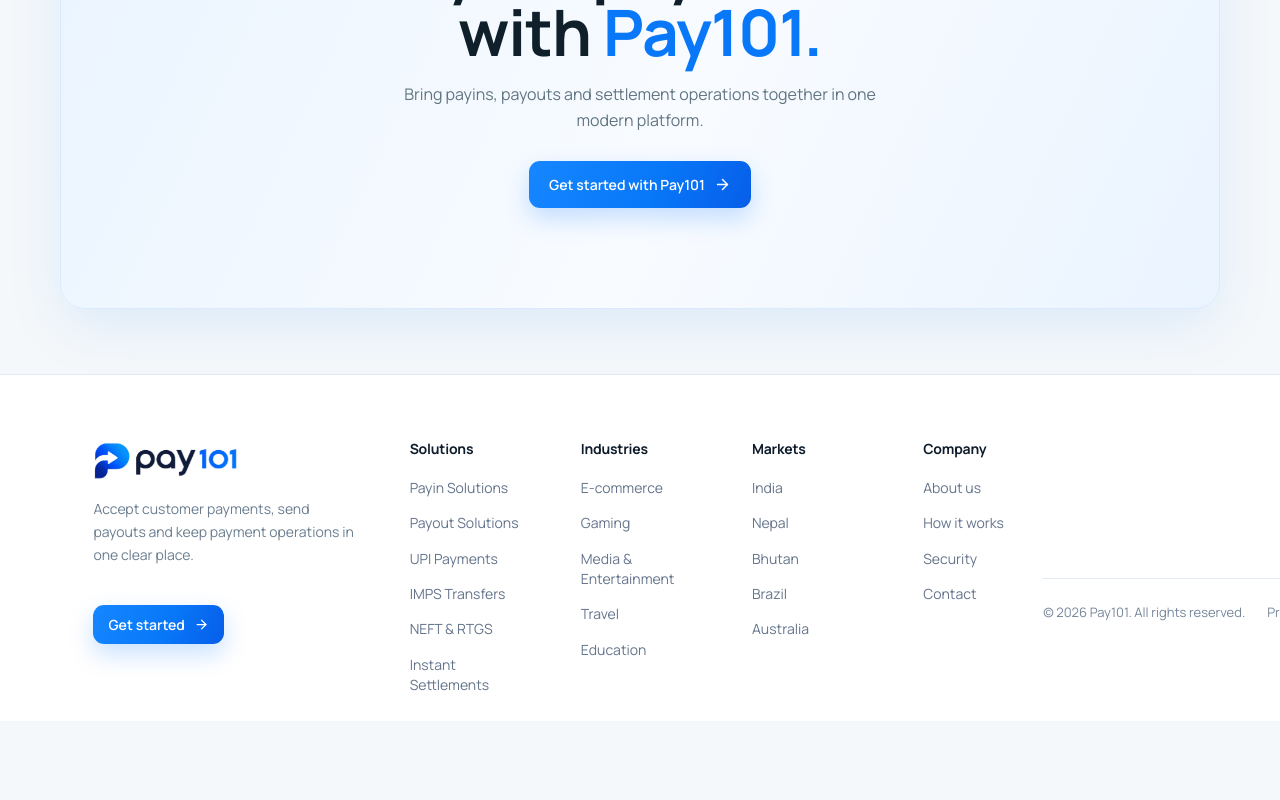
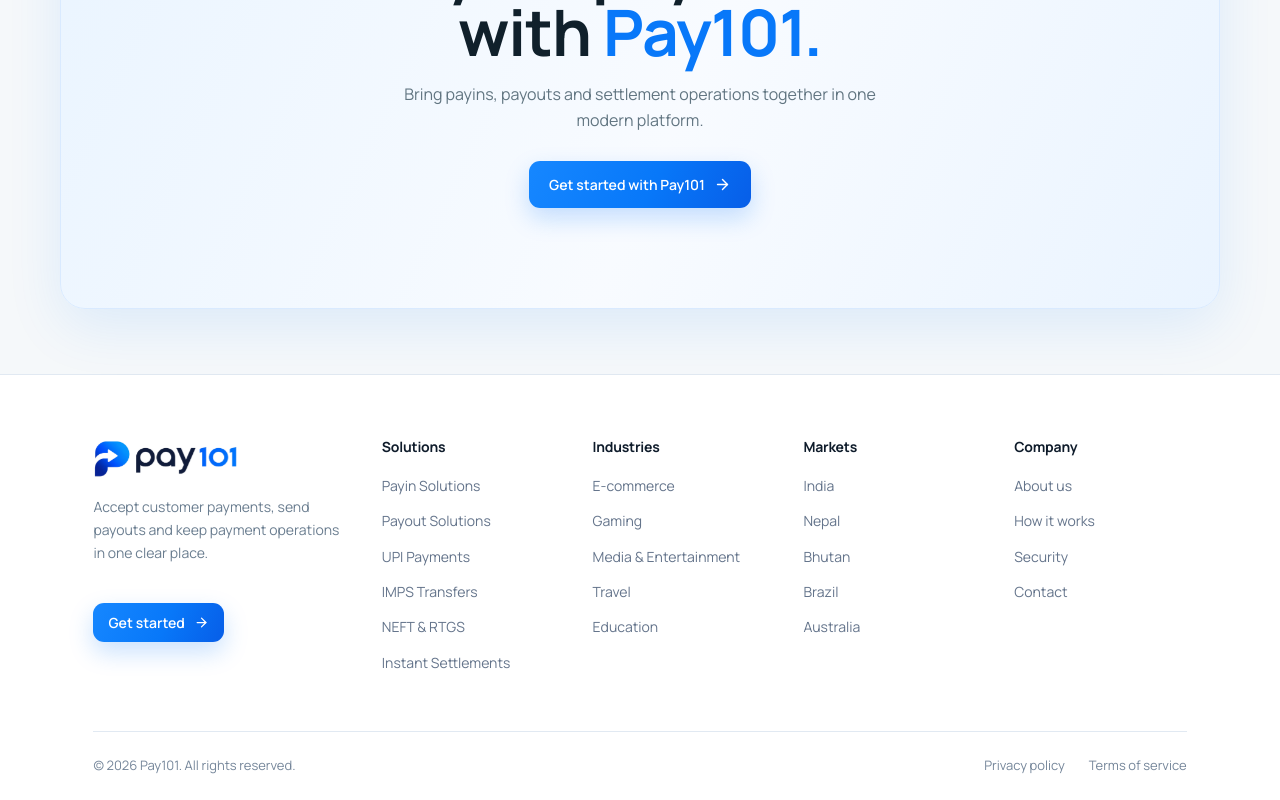
Before and after one commit to kartikmishra543/pay101-demo, a React (Vite) app: page / in a window 1280 px wide. Shown: the part 5737-6537 px from the top of the page. Before the commit the page ends 6458 px from the top, so only its background shows below. Built offline with nearby package versions, Linux system fonts and the light colour scheme.

Commit message:
Fix footer layout conflict with legacy global flex rules

```diff
--- a/src/style.css
+++ b/src/style.css
@@ -661,3 +661,48 @@ h1,h2,h3,h4,h5,h6{letter-spacing:-.015em!important;line-height:1.14;font-weight:
 @media(min-width:901px) and (max-width:1150px){.p101Footer{padding-inline:35px}.p101FooterGrid{grid-template-columns:minmax(205px,1.35fr) repeat(4,minmax(110px,1fr));gap:24px}}
 @media(max-width:900px){.p101FooterGrid{grid-template-columns:repeat(2,minmax(0,1fr));gap:30px}.p101FooterBrand{grid-column:1/-1}.p101FooterBottom{margin-top:40px}}
 @media(max-width:550px){.p101Footer{padding:42px 22px 22px}.p101FooterGrid{gap:28px 18px}.p101FooterBottom{margin-top:32px}}
+
+
+/* FIX: legacy global footer flex rules must not control the marketing footer. */
+.app > footer.p101Footer{
+ display:block!important;
+ width:100%!important;
+ max-width:none!important;
+ margin:0!important;
+ box-sizing:border-box;
+ padding:64px clamp(24px,7.3vw,110px) 26px!important;
+}
+.app > footer.p101Footer > .p101FooterGrid{
+ display:grid!important;
+ width:100%;
+ max-width:1200px;
+ margin:0 auto;
+ grid-template-columns:minmax(250px,1.45fr) repeat(4,minmax(115px,1fr));
+ gap:clamp(24px,3vw,52px);
+ align-items:start;
+}
+.app > footer.p101Footer > .p101FooterBottom,
+.app > footer.p101Footer > div:last-child{
+ display:flex!important;
+ width:100%!important;
+ max-width:1200px;
+ margin:58px auto 0!important;
+ padding:24px 0 0!important;
+ border-top:1px solid #e1e9f2;
+ align-items:center;
+ justify-content:space-between;
+ gap:20px;
+ flex-direction:row;
+ flex-wrap:nowrap;
+}
+.app > footer.p101Footer > .p101FooterBottom > div{
+ display:flex;align-items:center;gap:24px;white-space:nowrap;
+}
+@media(max-width:1000px){
+ .app > footer.p101Footer > .p101FooterGrid{grid-template-columns:repeat(2,minmax(0,1fr));gap:30px}
+ .app > footer.p101Footer .p101FooterBrand{grid-column:1/-1}
+}
+@media(max-width:650px){
+ .app > footer.p101Footer{padding:42px 22px 22px!important}
+ .app > footer.p101Footer > .p101FooterBottom,.app > footer.p101Footer > div:last-child{flex-wrap:wrap;gap:12px;margin-top:34px!important}
+}
```
